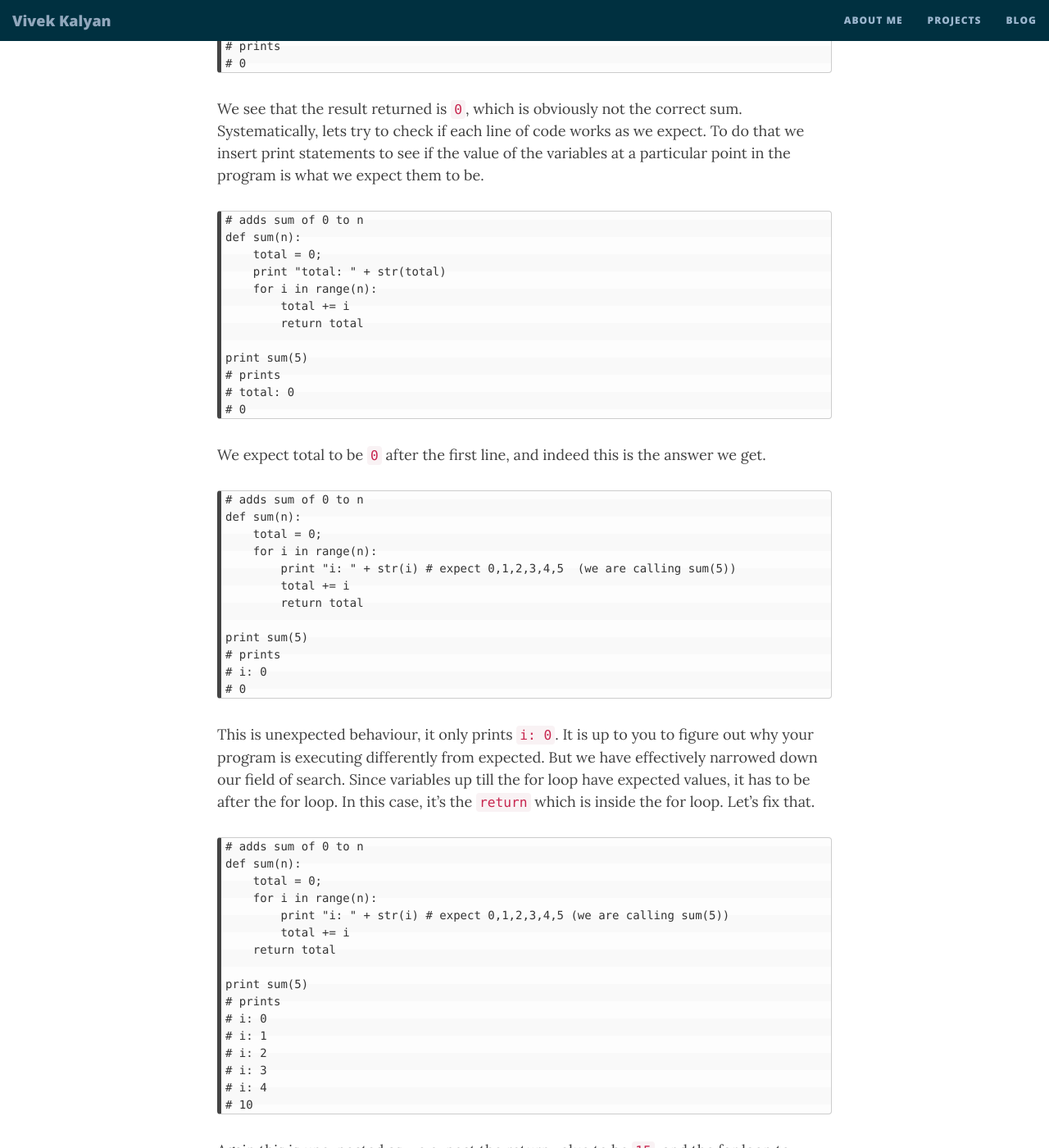
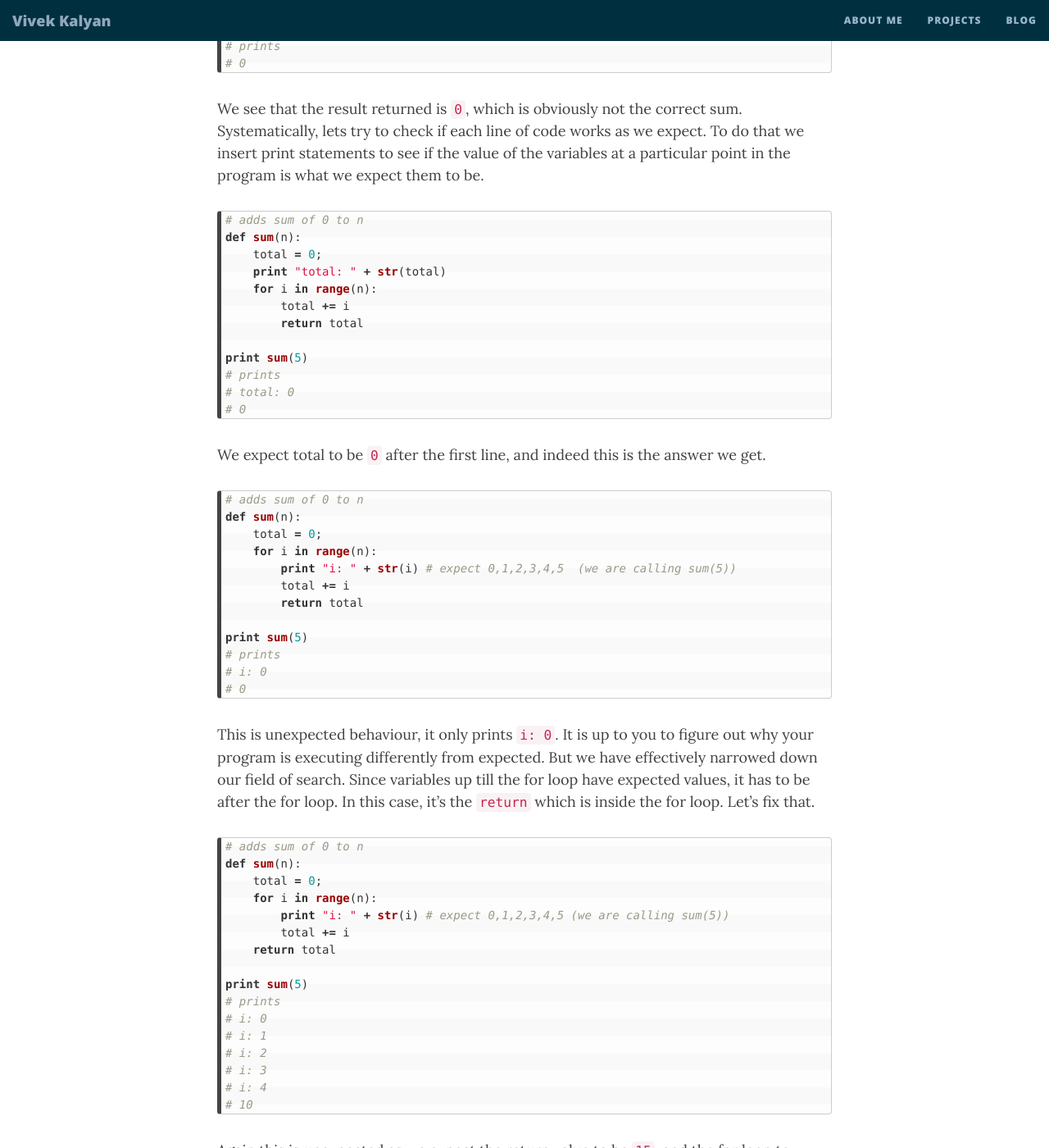
Before and after one commit to bowsplinter/bowsplinter.github.io, a Jekyll site: the page built from _posts/2017-03-12-debugging-in-python.md, in a window 1280 px wide and 1400 px high, scrolled down 1070 px. Shown: the whole window at 82% size. Built offline with Jekyll 4.4.1, drawn with Linux system fonts in a browser that asks for light colours; nearby versions of some CDN libraries; some of the changed text lies outside the part shown.

Commit message:
Update python debugging post with syntax highlighting

````diff
--- a/_posts/2017-03-12-debugging-in-python.md
+++ b/_posts/2017-03-12-debugging-in-python.md
@@ -16,7 +16,7 @@ Here are some guidelines to follow when you test your code:
 
 Looking at an (incorrect) function to return the sum of numbers from 0 to n:
 
-```
+```python
 # adds sum of 0 to n
 def sum(n):
     total = 0;
@@ -31,7 +31,7 @@ print(5)
 
 We see that the result returned is `0`, which is obviously not the correct sum. Systematically, lets try to check if each line of code works as we expect. To do that we insert print statements to see if the value of the variables at a particular point in the program is what we expect them to be.
 
-```
+```python
 # adds sum of 0 to n
 def sum(n):
     total = 0;
@@ -47,7 +47,7 @@ print sum(5)
 ```
 We expect total to be `0` after the first line, and indeed this is the answer we get.
 
-```
+```python
 # adds sum of 0 to n
 def sum(n):
     total = 0;
@@ -64,7 +64,7 @@ print sum(5)
 
 This is unexpected behaviour, it only prints `i: 0`. It is up to you to figure out why your program is executing differently from expected. But we have effectively narrowed down our field of search. Since variables up till the for loop have expected values, it has to be after the for loop. In this case, it's the `return` which is inside the for loop. Let's fix that.
 
-```
+```python
 # adds sum of 0 to n
 def sum(n):
     total = 0;
@@ -85,7 +85,7 @@ print sum(5)
 
 Again this is unexpected as we expect the return value to be `15`, and the for loop to output `i: 5`. We can guess that the error has to be something to do with the values `i` takes. `i` is created by using `range(n)` and thus, it would be wise to check it.
 
-```
+```python
 print range(5) # expect: [0,1,2,3,4,5]
 # prints
 # [0,1,2,3,4]
@@ -93,7 +93,7 @@ print range(5) # expect: [0,1,2,3,4,5]
 
 Reading the [range](https://docs.python.org/2/library/functions.html#range) docs, the stop input is exclusive so it stops at 4. If we fix it, it now works as expected.
 
-```
+```python
 # adds sum of 0 to n
 def sum(n):
     total = 0;
````
